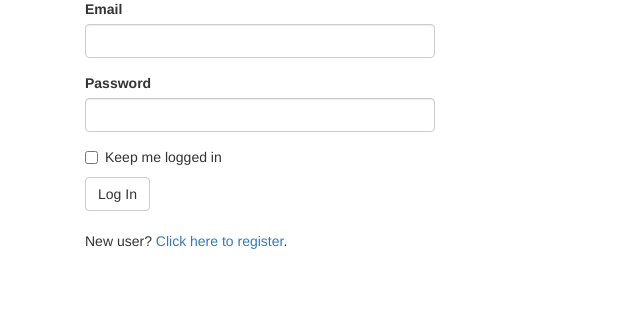
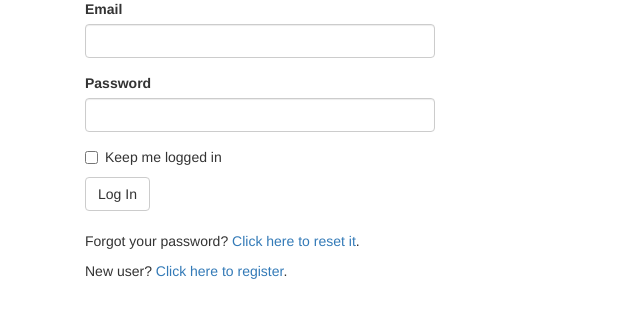
Before and after one commit to Alwatan/chatty, a Flask app: a page that uses app/templates/auth/login.html in a window 1280 px wide. Shown: the part 193-528 px from the top of the page, without its empty margins (0-640 px from the left). Run offline with Flask 2, Linux system fonts and the light colour scheme; some libraries are stand-ins or nearby versions.

Commit message:
added password reset functionality

```diff
--- a/app/auth/forms.py
+++ b/app/auth/forms.py
@@ -36,3 +36,14 @@ class ChangePasswordForm(FlaskForm):
     password2 = PasswordField('Confirm new password',
                               validators=[DataRequired()])
     submit = SubmitField('Update Password')
+
+
+class PasswordResetRequestForm(FlaskForm):
+    email = StringField('Email', validators=[DataRequired(),Length(1,64),Email()])
+    submit = SubmitField('Reset Password')
+
+
+class PasswordResetForm(FlaskForm):
+    password = PasswordField('New password', validators=[DataRequired(),EqualTo('password2', message='Passwords must match')])
+    password2 = PasswordField('Confirm password', validators=[DataRequired()])
+    submit = SubmitField('Reset Password')
--- a/app/auth/views.py
+++ b/app/auth/views.py
@@ -1,5 +1,5 @@
 from flask import render_template, redirect, url_for, flash, request
-from .forms import LoginForm, RegistrationForm, ChangePasswordForm
+from .forms import LoginForm, RegistrationForm, ChangePasswordForm, PasswordResetRequestForm, PasswordResetForm
 from ..models import User
 from flask_login import login_user, logout_user, login_required, current_user
 from . import auth
@@ -94,3 +94,32 @@ def change_password():
         else:
             flash('Invalid password.')
     return render_template("auth/change_password.html", form=form)
+
+@auth.route('/reset', methods=['GET','POST'])
+def password_reset_request():
+    if not current_user.is_anonymous:
+        return redirect(url_for('main.index'))
+    form = PasswordResetRequestForm()
+    if form.validate_on_submit():
+        user = User.query.filter_by(email=form.email.data).first()
+        if user:
+            token = user.generate_reset_token()
+            send_email(user.email, 'Reset Your Password', 'auth/email/reset_password', user=user, token=token,
+                       next=request.args.get('next'))
+        flash('An email with instructions to reset your password has been sent to you.')
+        return redirect(url_for('auth.login'))
+    return render_template('auth/reset_password.html', form=form)
+
+@auth.route('/reset/<token>', methods=['GET','POST'])
+def password_reset(token):
+    if not current_user.is_anonymous:
+        return redirect(url_for('main.index'))
+    form = PasswordResetForm()
+    if form.validate_on_submit():
+        if User.reset_password(token, form.password.data):
+            db.session.commit()
+            flash('Your password has been updated.')
+            return redirect(url_for('auth.login'))
+        else:
+            return redirect(url_for('main.index'))
+    return render_template('auth/reset_password.html', form=form)
--- a/app/templates/auth/login.html
+++ b/app/templates/auth/login.html
@@ -10,6 +10,7 @@
 <div class="col-md-4">
     {{ wtf.quick_form(form) }}
     <br>
+    <p>Forgot your password? <a href="{{ url_for('auth.password_reset_request') }}">Click here to reset it</a>.</p>
     <p>New user? <a href="{{ url_for('auth.register') }}">Click here to register</a>.</p>
 </div>
 {% endblock %}
```
Also changed, not shown: app/models.py (+18 -0 lines), app/templates/auth/email/reset_password.html (added, +8 -0 lines), app/templates/auth/email/reset_password.txt (added, +13 -0 lines), app/templates/auth/reset_password.html (added, +13 -0 lines).
